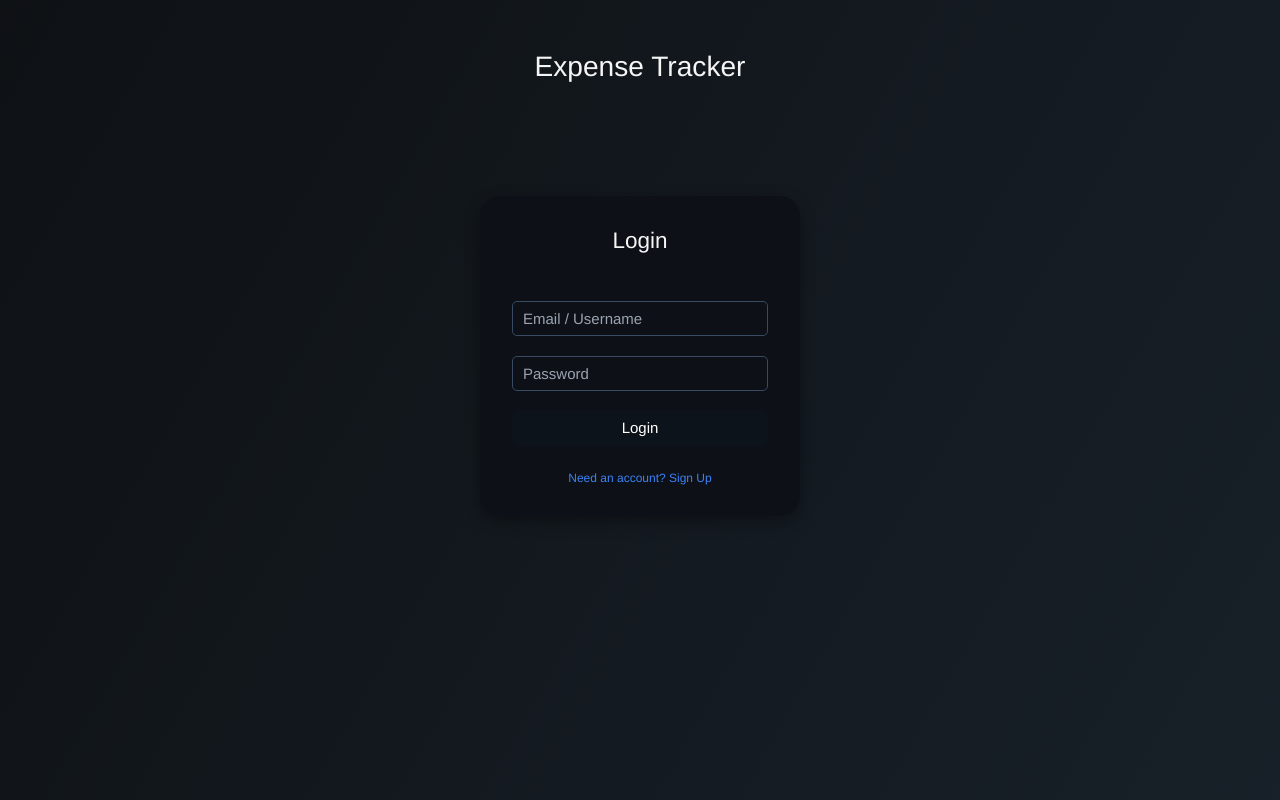
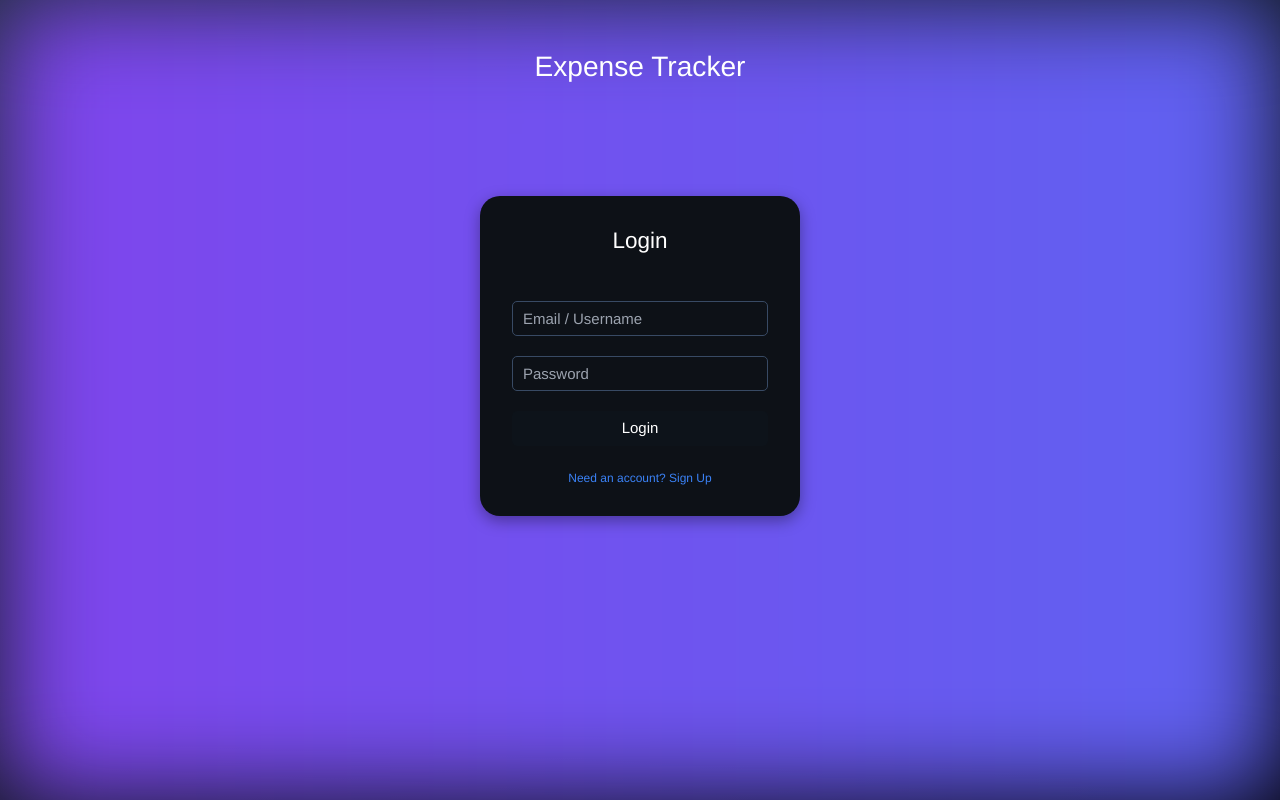
Before and after one commit to mohammadafnan/ExpenceTracker-json-server, an Angular app: page /login in a window 1280 px wide. Built offline with nearby package versions, Linux system fonts and the light colour scheme; some icons are missing.

Commit message:
alerts added  25 june 2025

```diff
--- a/src/app/login/login.component.html
+++ b/src/app/login/login.component.html
@@ -1,4 +1,5 @@
-<div class="animated-bg">
+<div class="neon-gradient-bg"></div>
+<div class="main-content">
 
 <div class="scrol">
   <div class="center">
@@ -48,6 +49,7 @@
     </form>
   </div>
 </div>
+</div>
 <div *ngIf="this.auth.loading" style="display: flex; justify-content: center">
   <div class="loader"></div>
 </div>
@@ -93,4 +95,3 @@
   <span class="sr-only">Info</span>
   <div><span class="font-medium">Successfully </span>Login</div>
 </div>
-</div>
--- a/src/styles.css
+++ b/src/styles.css
@@ -2,9 +2,6 @@
 @tailwind base;
 @tailwind components;
 @tailwind utilities;
-
-
-
 
 body {
   /* background: #0d1117; */
@@ -65,27 +62,23 @@ button:focus {
 } */
 
 .apexcharts-tooltip.apexcharts-theme-light .apexcharts-tooltip-title {
-  background: #0d131a!important;
+  background: #0d131a !important;
   border-bottom: 1px solid #313131 !important;
   color: #747474 !important;
-
 }
-
 
 .apexcharts-tooltip.apexcharts-theme-light {
   border: 1px solid #0d131a !important;
   background: #0d131a !important;
 }
 
-
-tr th{
+tr th {
   color: rgb(218, 218, 218);
 }
 
-tr td{
+tr td {
   color: darkgray;
 }
-
 
 @property --num-transactions {
   syntax: "<integer>";
@@ -118,11 +111,10 @@ tr td{
   }
 }
 
-
 .animated-bg {
   width: 100%;
   height: 100vh;
-  background: linear-gradient(120deg, #1f2d39, #0D0F12, #1f2d39);
+  background: linear-gradient(120deg, #1f2d39, #0d0f12, #1f2d39);
   background-size: 400% 400%;
   animation: gradientSwipe 15s ease infinite;
   position: absolute;
@@ -140,15 +132,13 @@ tr td{
   }
 }
 
-
 .animated-radial {
   width: 100%;
   height: 100vh;
-  background: radial-gradient(circle at center,#1f2d39, #0D0F12)  ;
+  background: radial-gradient(circle at center, #1f2d39, #0d0f12);
   background-size: 100% 100%;
   animation: radialPulse 2s ease-in-out infinite;
   position: absolute;
-
 }
 
 @keyframes radialPulse {
@@ -165,3 +155,49 @@ tr td{
     background-size: 100% 100%;
   }
 }
+
+/* Blurred background layer */
+.neon-gradient-bg {
+  position: fixed; /* or absolute, depending on layout */
+  top: 0;
+  left: 0;
+  width: 100%;
+  height: 100vh;
+  background: linear-gradient(270deg, #3b82f6, #9333ea, #14b8a6, #f43f5e);
+  background-size: 800% 800%;
+  animation: moveNeon 20s ease infinite;
+  filter: blur(50px);
+}
+@keyframes moveNeon {
+  0% {
+    background-position: 0% 50%;
+  }
+  50% {
+    background-position: 100% 50%;
+  }
+  100% {
+    background-position: 0% 50%;
+  }
+}
+
+
+
+
+
+/* Main content above the blur */
+.main-content {
+  position: relative;
+  z-index: 1;
+  text-align: center;
+  color: white;
+}
+
+/* Optional: login card style */
+/* .login-card {
+  background: rgba(255, 255, 255, 0.05);
+  backdrop-filter: blur(10px);
+  padding: 2rem;
+  border-radius: 1rem;
+  width: 300px;
+  margin: auto;
+} */
```
